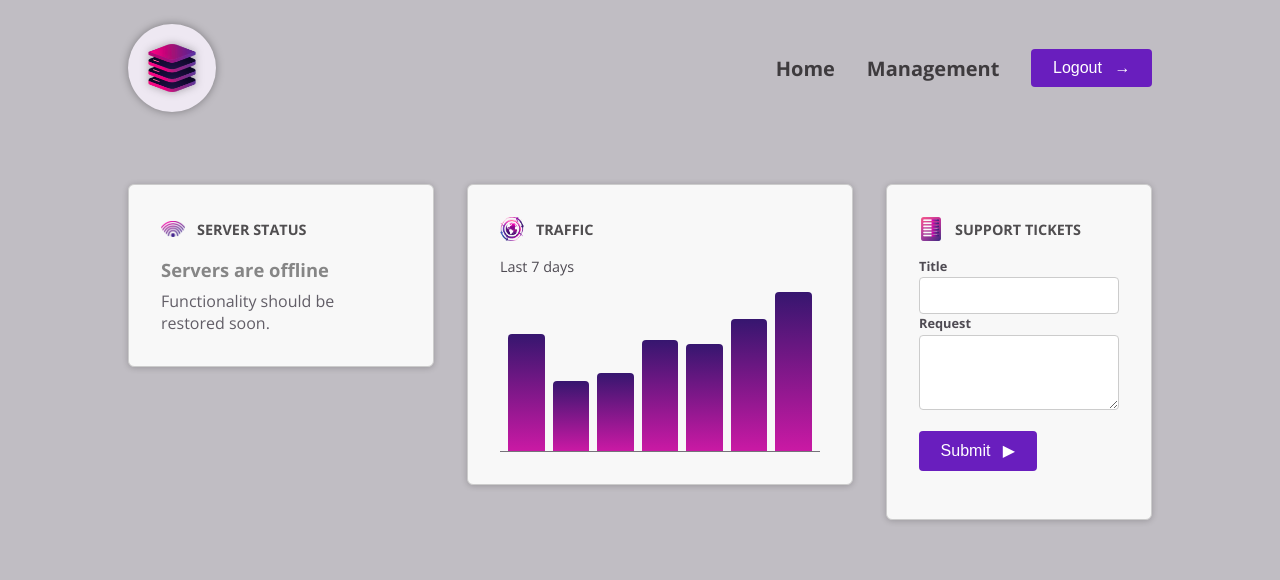
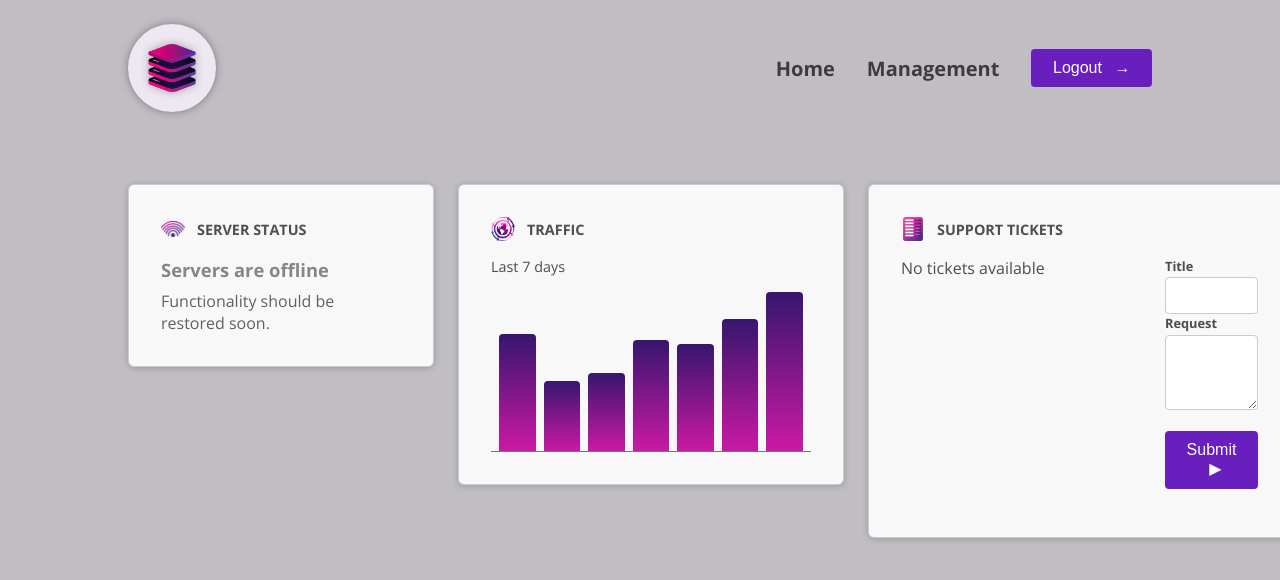
Before and after one commit to ulugbek-abdimurodov/cmp-deep-dive, an Angular app: page / in a window 1280 px wide. Shown: the top 580 px of the page. Built offline with nearby package versions, Linux system fonts and the light colour scheme.

Commit message:
new requests

```diff
--- a/src/app/dashboard/tickets/new-ticket/new-ticket.component.ts
+++ b/src/app/dashboard/tickets/new-ticket/new-ticket.component.ts
@@ -1,4 +1,4 @@
-import { Component, ElementRef, viewChild, ViewChild } from '@angular/core';
+import { Component, ElementRef, EventEmitter, output, Output, viewChild, ViewChild } from '@angular/core';
 import { ButtonComponent } from "../../../shared/button/button.component";
 import { ControlComponent } from "../../../shared/control/control.component";
 import { FormsModule } from '@angular/forms';
@@ -13,10 +13,10 @@
 export class NewTicketComponent {
   // @ViewChild('form') form?: ElementRef<HTMLFormElement>;
   private form = viewChild.required<ElementRef<HTMLFormElement>>('form');
+  add = output<{title: string; text: string}>();
 
   onSubmit(title: string, ticketText: string) {
-    console.log('Entered Title: '+ title);
-    console.log('Entered Text: '+ ticketText);
+    this.add.emit({title: title, text: ticketText});
     this.form()?.nativeElement.reset();
   }
 }
--- /dev/null
+++ b/src/app/dashboard/tickets/ticket.model.ts
@@ -0,0 +1,6 @@
+export interface Ticket {
+    id: string;
+    title: string;
+    request: string;
+    status: 'open' | 'closed';
+}
--- a/src/app/dashboard/tickets/ticket/ticket.component.css
+++ b/src/app/dashboard/tickets/ticket/ticket.component.css
@@ -0,0 +1,73 @@
+article {
+  border-radius: 4px;
+  background-color: #59555f;
+  color: #ded8e6;
+}
+
+h3 {
+  padding: 0.5rem;
+  margin: 0;
+  font-size: 0.9rem;
+  display: flex;
+  gap: 0.5rem;
+  align-items: center;
+}
+
+h3 div {
+  width: 0.9rem;
+  height: 0.9rem;
+  border-radius: 50%;
+}
+
+.ticket-open {
+  background-color: #de62e9;
+}
+
+.ticket-closed {
+  background-color: #51c788;
+}
+
+.text {
+  text-align: left;
+}
+
+button {
+  flex: 1;
+  width: 100%;
+  font: inherit;
+  background: transparent;
+  border: none;
+  color: #ded8e6;
+  display: flex;
+  justify-content: space-between;
+  align-items: center;
+}
+
+button span:first-child {
+  margin-bottom: 0.1rem;
+}
+
+button span:last-child {
+  width: 1rem;
+}
+
+p {
+  margin: 0;
+  padding: 1rem;
+  font-size: 0.9rem;
+}
+
+p:has(button) {
+  padding-top: 0;
+}
+
+p button {
+  padding: 0;
+  width: auto;
+  display: inline;
+  font-size: 0.75rem;
+}
+
+p button:hover {
+  color: #ec9fea;
+}
--- a/src/app/dashboard/tickets/ticket/ticket.component.html
+++ b/src/app/dashboard/tickets/ticket/ticket.component.html
@@ -1 +1,52 @@
-<p>ticket works!</p>
+<article>
+  <h3>
+    <div
+      [class]="{
+        'ticket-open': data().status === 'open',
+        'ticket-closed': data().status === 'closed'
+      }"
+    ></div>
+    <button (click)="onToggleDetails()">
+      <span class="text"> {{ data().title }} </span>
+      <span>
+        @if (detailsVisible()) {
+        <svg
+          xmlns="http://www.w3.org/2000/svg"
+          fill="none"
+          viewBox="0 0 24 24"
+          stroke-width="1.5"
+          stroke="currentColor"
+          class="w-6 h-6"
+        >
+          <path
+            stroke-linecap="round"
+            stroke-linejoin="round"
+            d="m19.5 8.25-7.5 7.5-7.5-7.5"
+          />
+        </svg>
+
+        } @else {
+        <svg
+          xmlns="http://www.w3.org/2000/svg"
+          viewBox="0 0 24 24"
+          fill="currentColor"
+          class="w-6 h-6"
+        >
+          <path
+            fill-rule="evenodd"
+            d="M11.47 7.72a.75.75 0 0 1 1.06 0l7.5 7.5a.75.75 0 1 1-1.06 1.06L12 9.31l-6.97 6.97a.75.75 0 0 1-1.06-1.06l7.5-7.5Z"
+            clip-rule="evenodd"
+          />
+        </svg>
+        }
+      </span>
+    </button>
+  </h3>
+
+  @if (detailsVisible()) {
+  <p> {{data().request}} </p>
+
+  @if (data().status === 'open') {
+  <p><button (click)="onMarkAsCompleted()">Mark as completed</button></p>
+  } }
+</article>
--- a/src/app/dashboard/tickets/ticket/ticket.component.ts
+++ b/src/app/dashboard/tickets/ticket/ticket.component.ts
@@ -1,4 +1,5 @@
-import { Component } from '@angular/core';
+import { Component, input, output, signal } from '@angular/core';
+import { Ticket } from '../ticket.model';
 
 @Component({
   selector: 'app-ticket',
@@ -8,5 +9,16 @@
   styleUrl: './ticket.component.css'
 })
 export class TicketComponent {
+  data = input.required<Ticket>();
+  close = output();
+  detailsVisible = signal(false);
 
+  onToggleDetails() {
+    // this.detailsVisible.set(!this.detailsVisible());
+    this.detailsVisible.update(wasVisible => !wasVisible);
+  }
+
+  onMarkAsCompleted() {
+    this.close.emit();
+  }
 }
--- a/src/app/dashboard/tickets/tickets.component.html
+++ b/src/app/dashboard/tickets/tickets.component.html
@@ -1,3 +1,15 @@
+<div>
+  <ul>
+    @for(ticket of tickets; track ticket.id) {
+      <li>
+        <app-ticket [data]="ticket" (close)="onCloseTicket(ticket.id)" />
+      </li>
+    } @empty {
+      <p>No tickets available</p>
+    }
+  </ul>
+</div>
+
 <div id="new-ticket">
-  <app-new-ticket/>
+  <app-new-ticket (add)="onAdd($event)"/>
 </div>
--- a/src/app/dashboard/tickets/tickets.component.ts
+++ b/src/app/dashboard/tickets/tickets.component.ts
@@ -1,13 +1,39 @@
 import { Component } from '@angular/core';
 import { NewTicketComponent } from "./new-ticket/new-ticket.component";
+import { Ticket } from './ticket.model';
+import { TicketComponent } from "./ticket/ticket.component";
 
 @Component({
   selector: 'app-tickets',
   standalone: true,
-  imports: [NewTicketComponent],
+  imports: [NewTicketComponent, TicketComponent],
   templateUrl: './tickets.component.html',
   styleUrl: './tickets.component.css'
 })
 export class TicketsComponent {
+  tickets: Ticket[] = [];
+  onAdd(ticketData: {
+    title: string; text: string
+  }) {
+    const ticket: Ticket = {
+      title: ticketData.title,
+      request: ticketData.text,
+      id: Math.random().toString(),
+      status: 'open'
+  }
 
+  this.tickets.push(ticket);
+  }
+
+  onCloseTicket(id: string) {
+    this.tickets = this.tickets.map((ticket) => {
+      if (ticket.id === id) {
+        return {
+          ...ticket,
+          status: 'closed'
+        }
+      }
+      return ticket;
+    })
+  }
 }
```
